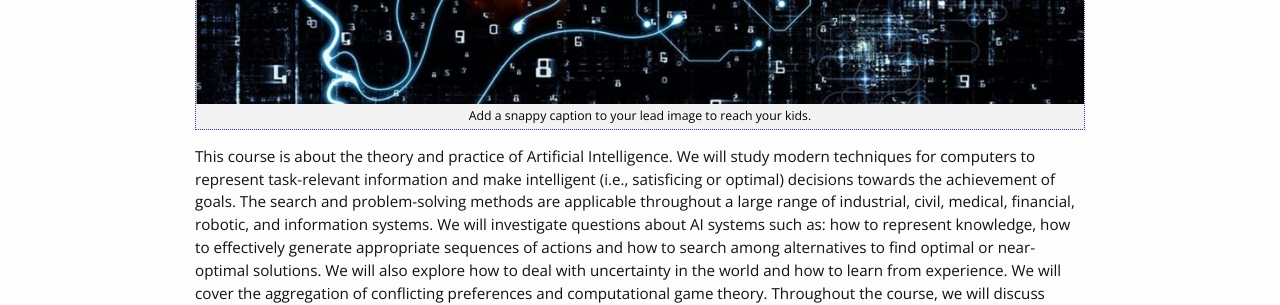
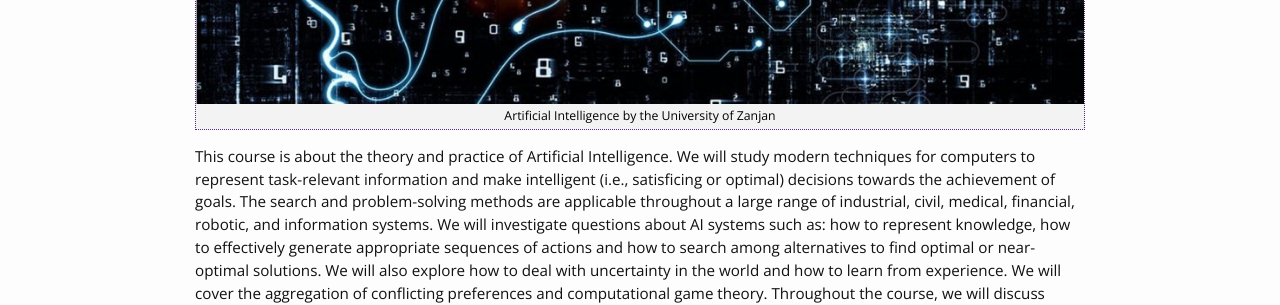
Before and after one commit to rahmanidashti/znuai, a Jekyll site: the page built from index.html, in a window 1280 px wide. Shown: the part 357-662 px from the top of the page. Built offline with Jekyll 4.4.1, drawn with Linux system fonts in a browser that asks for light colours; nearby versions of some CDN libraries.

Commit message:
Update index.html

```diff
--- a/index.html
+++ b/index.html
@@ -8,7 +8,7 @@ layout: default
 
 <h1>{{ site.subtitle }}</h1>
 
-{% include image.html url="/znuai/_images/znuai-cover.jpg" caption="Add a snappy caption to your lead image to reach your kids." width=900 align="center" %}
+{% include image.html url="/znuai/_images/znuai-cover.jpg" caption="Artificial Intelligence by the University of Zanjan" width=900 align="center" %}
 
 {{ site.description }}
 
```
